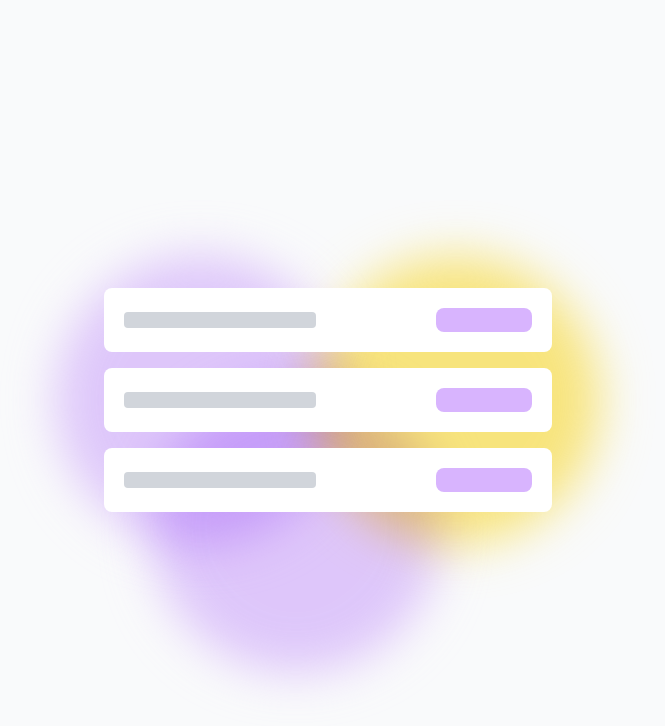
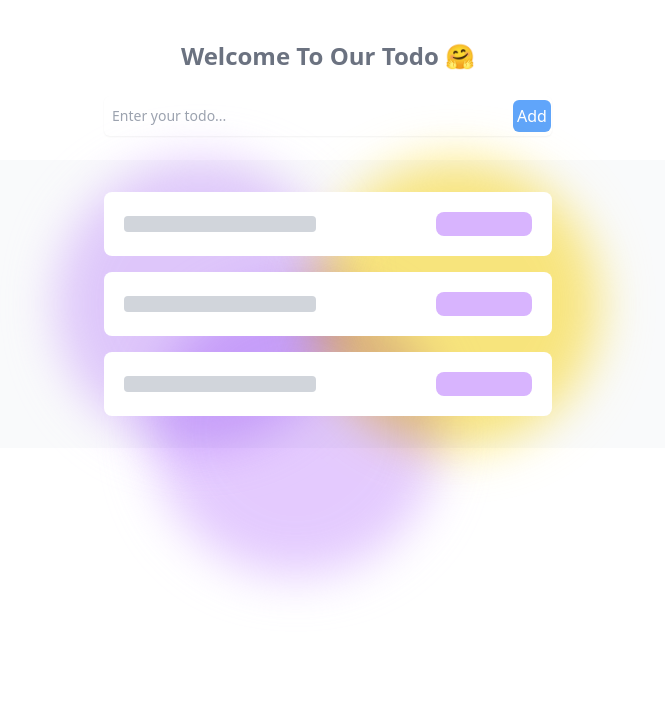
Before and after one commit to Paulhakeem/MEVN-Todo-Auth, a Vue app in the folder todo-ui/: page /darshboard in a window 1280 px wide. Shown: the top 726 px of the page, without its empty margins (312-977 px from the left). Built offline with nearby package versions, Linux system fonts and the light colour scheme; no server answers.

Commit message:
adding input field

```diff
--- a/todo-ui/src/components/Header.vue
+++ b/todo-ui/src/components/Header.vue
@@ -1,5 +1,5 @@
 <template>
-    <div>
+    <div class="text-center pt-10 font-semibold text-2xl text-gray-500">
         <h2>{{ msg || 'No props passed yet' }}</h2>
     </div>
 </template>
--- /dev/null
+++ b/todo-ui/src/components/InputTodo.vue
@@ -0,0 +1,18 @@
+<template>
+    <div class="relative justify-center m-auto max-w-md py-6">
+      <label for="Search" class="sr-only"> Search </label>
+
+      <input
+        type="text"
+        placeholder="Enter your todo..."
+        class="w-full rounded-md border-gray-200 py-2.5 pe-10 shadow-sm sm:text-sm pl-2"
+      />
+
+      <span class="absolute inset-y-0 end-0 grid w-10 place-content-center">
+        <button type="button" class="text-white bg-blue-400 p-1 rounded-md">
+         Add
+        </button>
+      </span>
+    </div>
+  </template>
+<script setup></script>
--- a/todo-ui/src/views/darshboard.vue
+++ b/todo-ui/src/views/darshboard.vue
@@ -1,6 +1,11 @@
 <template>
   <main>
-    <div class="bg-gray-50 min-h-screen flex items-center justify-center px-16">
+<Header :msg="text"/>
+
+<!-- input -->
+ <InputTodo/>
+    <!-- main body -->
+    <div class="bg-gray-50 flex items-center justify-center px-16">
     <div class="relative w-full max-w-lg">
       <div
         class="absolute top-0 -left-4 w-72 h-72 bg-purple-300 rounded-full mix-blend-multiply filter blur-xl opacity-70 animate-blob"
@@ -43,5 +48,8 @@
 </template>
 
 <script setup>
+import Header from '@/components/Header.vue';
+import InputTodo from '@/components/InputTodo.vue';
 
+const text = "Welcome To Our Todo 🤗"
 </script>
```
